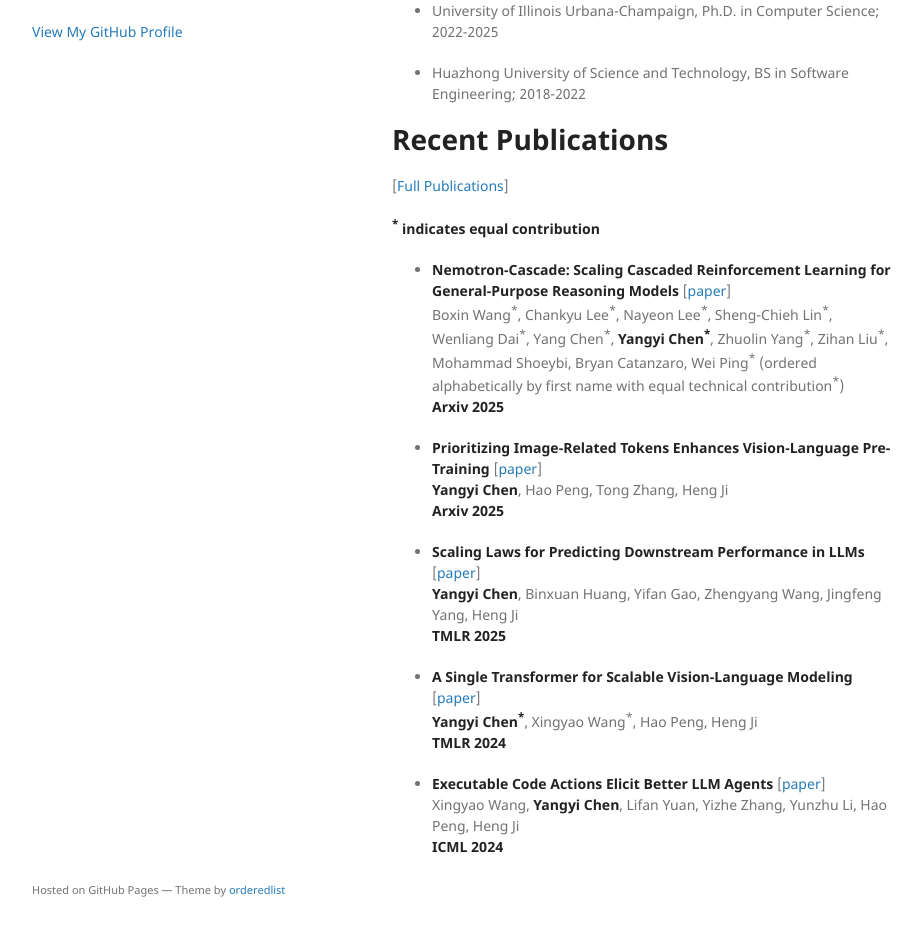
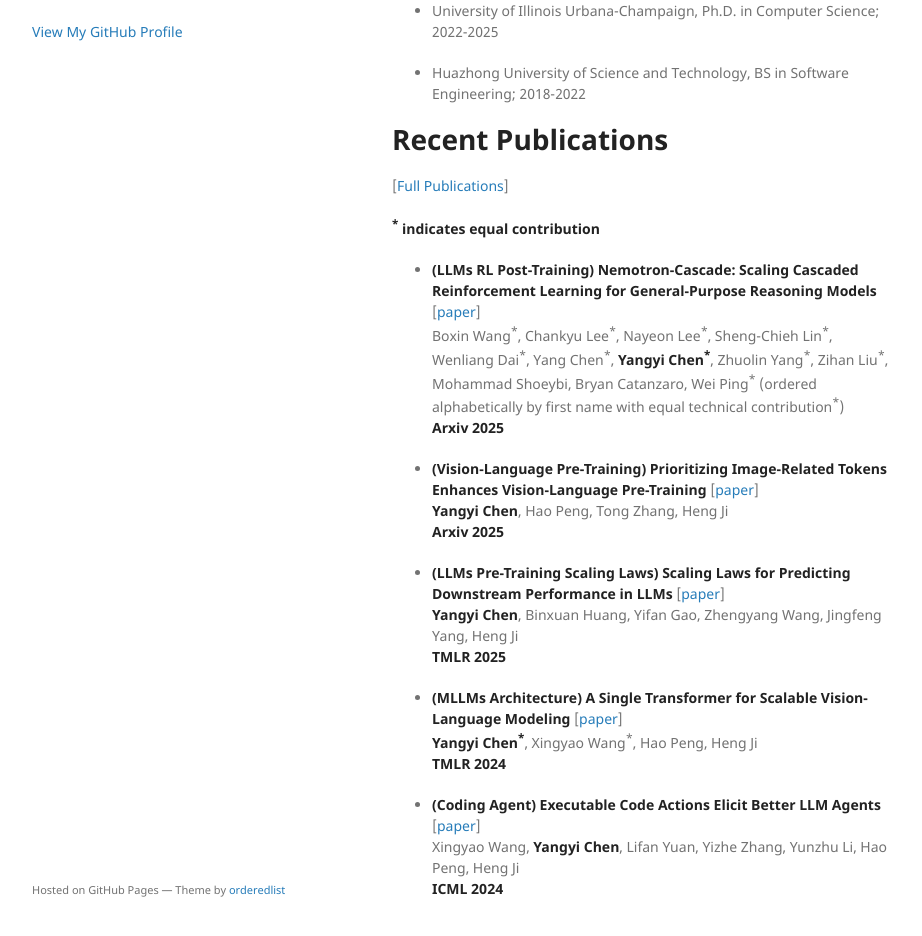
Before and after one commit to Yangyi-Chen/yangyi-chen.github.io, a Jekyll site: the page built from index.md, in a window 1280 px wide and 1305 px high. Shown: the part 336-1272 px from the top of the window, without its empty margins (178-1100 px from the left). Built offline with Jekyll 4.4.1, drawn with Linux system fonts in a browser that asks for light colours.

Commit message:
Update index.md

```diff
--- a/index.md
+++ b/index.md
@@ -67,15 +67,15 @@ I work on **scalable foundation models**, aiming to establish fundamental approa
 
 **<sup>\*</sup>  indicates equal contribution**
 
-- **Nemotron-Cascade: Scaling Cascaded Reinforcement Learning for General-Purpose Reasoning Models** [[paper](https://arxiv.org/pdf/2512.13607)] <br/> Boxin Wang<sup>\*</sup>, Chankyu Lee<sup>\*</sup>, Nayeon Lee<sup>\*</sup>, Sheng-Chieh Lin<sup>\*</sup>, Wenliang Dai<sup>\*</sup>, Yang Chen<sup>\*</sup>, **Yangyi Chen<sup>\*</sup>**, Zhuolin Yang<sup>\*</sup>, Zihan Liu<sup>\*</sup>, Mohammad Shoeybi, Bryan Catanzaro, Wei Ping<sup>\*</sup> (ordered alphabetically by first name with equal technical contribution<sup>\*</sup>) <br/> **Arxiv 2025**
+- **(LLMs RL Post-Training) Nemotron-Cascade: Scaling Cascaded Reinforcement Learning for General-Purpose Reasoning Models** [[paper](https://arxiv.org/pdf/2512.13607)] <br/> Boxin Wang<sup>\*</sup>, Chankyu Lee<sup>\*</sup>, Nayeon Lee<sup>\*</sup>, Sheng-Chieh Lin<sup>\*</sup>, Wenliang Dai<sup>\*</sup>, Yang Chen<sup>\*</sup>, **Yangyi Chen<sup>\*</sup>**, Zhuolin Yang<sup>\*</sup>, Zihan Liu<sup>\*</sup>, Mohammad Shoeybi, Bryan Catanzaro, Wei Ping<sup>\*</sup> (ordered alphabetically by first name with equal technical contribution<sup>\*</sup>) <br/> **Arxiv 2025**
 
-- **Prioritizing Image-Related Tokens Enhances Vision-Language Pre-Training** [[paper](https://arxiv.org/abs/2505.08971)] <br/> **Yangyi Chen**, Hao Peng, Tong Zhang, Heng Ji <br/> **Arxiv 2025**
+- **(Vision-Language Pre-Training) Prioritizing Image-Related Tokens Enhances Vision-Language Pre-Training** [[paper](https://arxiv.org/abs/2505.08971)] <br/> **Yangyi Chen**, Hao Peng, Tong Zhang, Heng Ji <br/> **Arxiv 2025**
 
-- **Scaling Laws for Predicting Downstream Performance in LLMs** [[paper](https://arxiv.org/abs/2410.08527)] <br/> **Yangyi Chen**, Binxuan Huang, Yifan Gao, Zhengyang Wang, Jingfeng Yang, Heng Ji <br/> **TMLR 2025**
+- **(LLMs Pre-Training Scaling Laws) Scaling Laws for Predicting Downstream Performance in LLMs** [[paper](https://arxiv.org/abs/2410.08527)] <br/> **Yangyi Chen**, Binxuan Huang, Yifan Gao, Zhengyang Wang, Jingfeng Yang, Heng Ji <br/> **TMLR 2025**
 
-- **A Single Transformer for Scalable Vision-Language Modeling** [[paper](https://arxiv.org/abs/2407.06438)] <br/> **Yangyi Chen<sup>\*</sup>**, Xingyao Wang<sup>\*</sup>, Hao Peng, Heng Ji <br/> **TMLR 2024**
+- **(MLLMs Architecture) A Single Transformer for Scalable Vision-Language Modeling** [[paper](https://arxiv.org/abs/2407.06438)] <br/> **Yangyi Chen<sup>\*</sup>**, Xingyao Wang<sup>\*</sup>, Hao Peng, Heng Ji <br/> **TMLR 2024**
 
-- **Executable Code Actions Elicit Better LLM Agents** [[paper](https://arxiv.org/abs/2402.01030)] <br/> Xingyao Wang, **Yangyi Chen**, Lifan Yuan, Yizhe Zhang, Yunzhu Li, Hao Peng, Heng Ji <br/> **ICML 2024**
+- **(Coding Agent) Executable Code Actions Elicit Better LLM Agents** [[paper](https://arxiv.org/abs/2402.01030)] <br/> Xingyao Wang, **Yangyi Chen**, Lifan Yuan, Yizhe Zhang, Yunzhu Li, Hao Peng, Heng Ji <br/> **ICML 2024**
 
 
 
```
